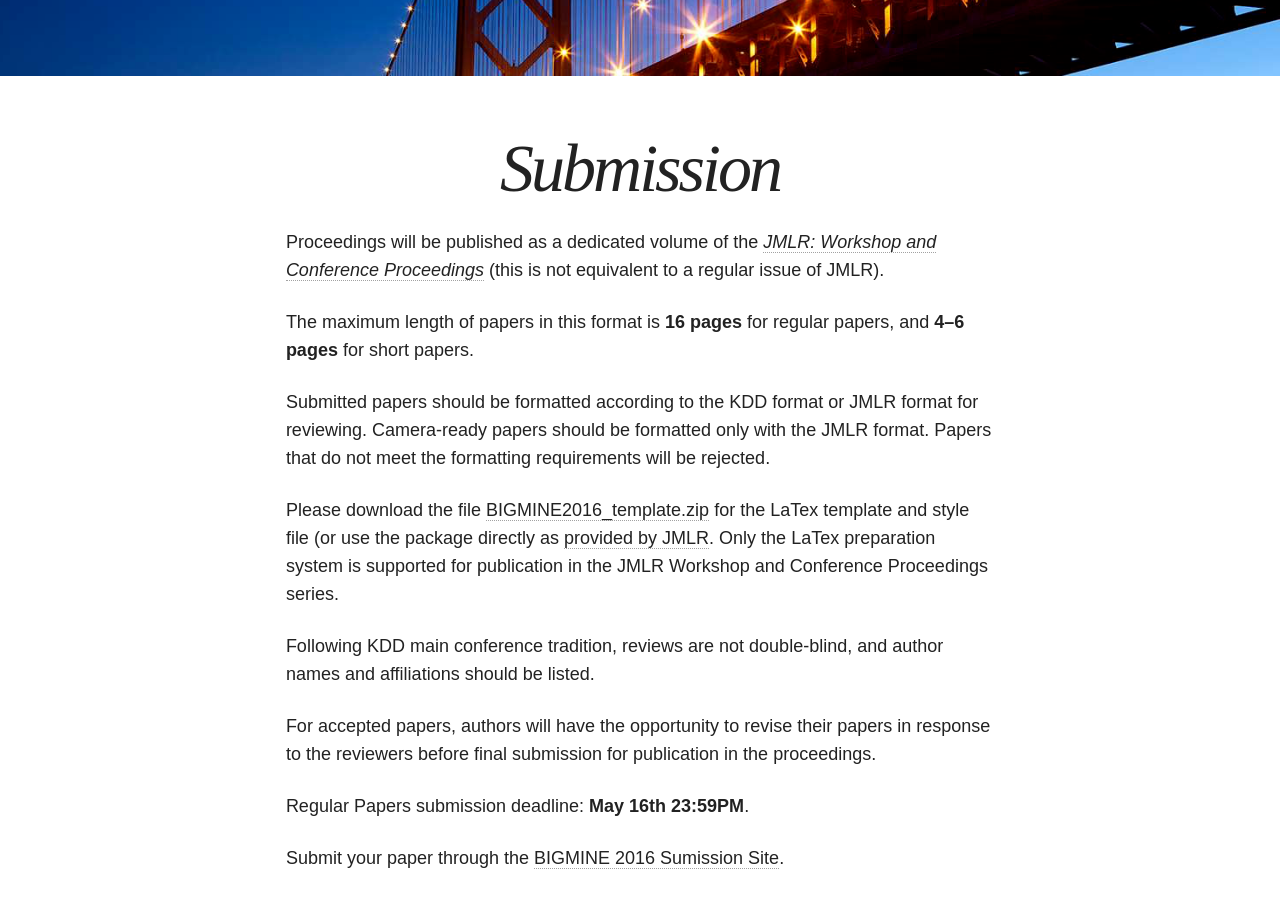
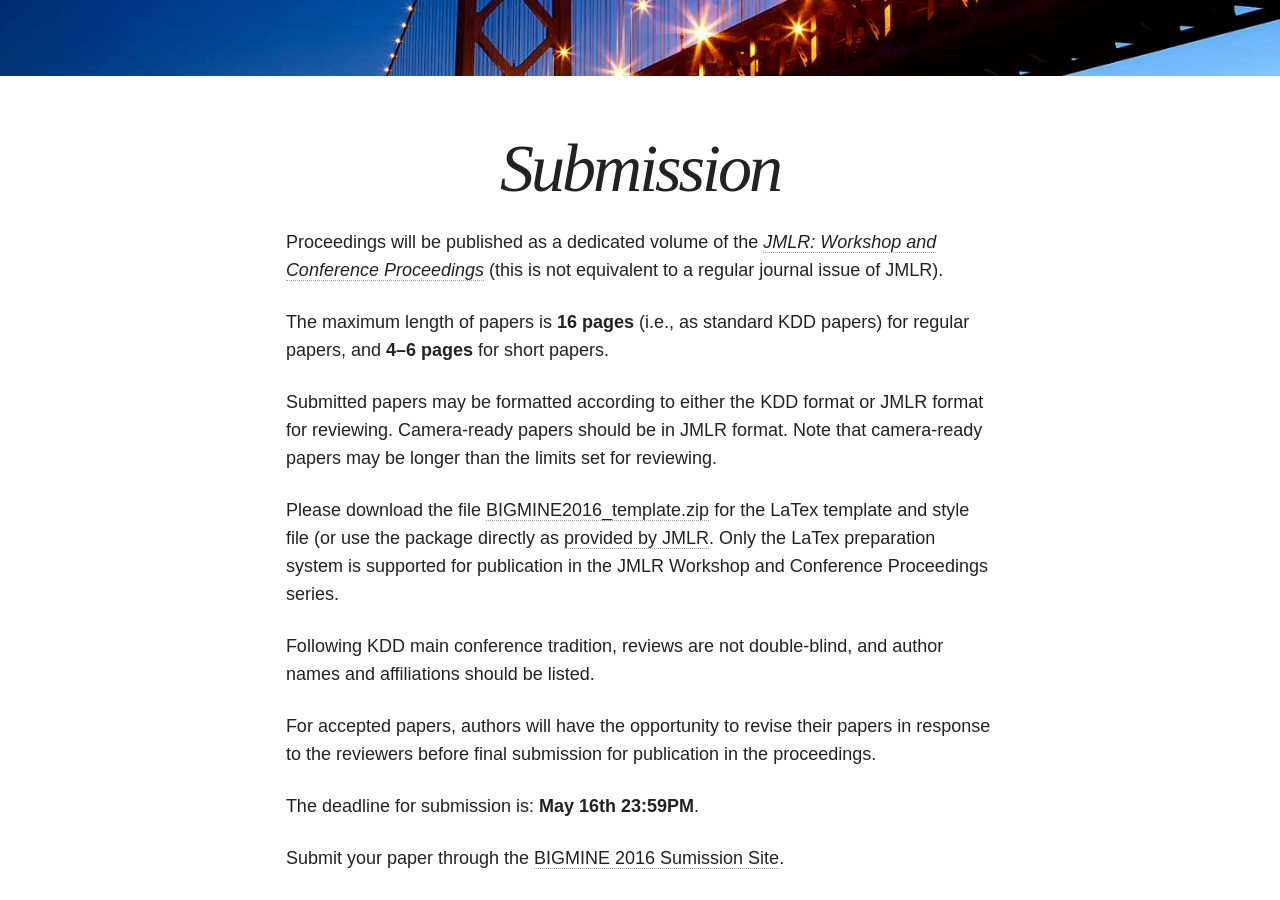
Before and after one commit to bigmine/bigmine17, a Jekyll site: the page built from submission.md, in a window 1280 px wide and 900 px high, scrolled down 353 px. Built offline with Jekyll 4.4.1, drawn with Linux system fonts in a browser that asks for light colours; nearby versions of some CDN libraries.

Commit message:
update regarding paper formats and lengths

```diff
--- a/submission.md
+++ b/submission.md
@@ -5,11 +5,11 @@ image:
   feature: sf4.png
 ---
 
-Proceedings will be published as a dedicated volume of the [*JMLR: Workshop and Conference Proceedings*](http://jmlr.csail.mit.edu/proceedings/) (this is not equivalent to a regular issue of JMLR).
+Proceedings will be published as a dedicated volume of the [*JMLR: Workshop and Conference Proceedings*](http://jmlr.csail.mit.edu/proceedings/) (this is not equivalent to a regular journal issue of JMLR).
 
-The maximum length of papers in this format is **16 pages** for regular papers, and **4--6 pages** for short papers.
+The maximum length of papers is **16 pages** (i.e., as standard KDD papers) for regular papers, and **4--6 pages** for short papers.
 
-Submitted papers should be formatted according to the KDD format or JMLR format for reviewing. Camera-ready papers should be formatted only with the JMLR format. Papers that do not meet the formatting requirements will be rejected.
+Submitted papers may be formatted according to either the KDD format or JMLR format for reviewing. Camera-ready papers should be in JMLR format. Note that camera-ready papers may be longer than the limits set for reviewing.
 
 Please download the file [BIGMINE2016_template.zip](BIGMINE2016_template.zip) for the LaTex template and style file (or use the package directly as [provided by JMLR](http://ctan.org/tex-archive/macros/latex/contrib/jmlr). Only the LaTex preparation system is supported for publication in the JMLR Workshop and Conference Proceedings series.
 
@@ -17,6 +17,6 @@ Following KDD main conference tradition, reviews are not double-blind, and autho
 
 For accepted papers, authors will have the opportunity to revise their papers in response to the reviewers before final submission for publication in the proceedings.
 
-Regular Papers submission deadline: **May 16th 23:59PM**.
+The deadline for submission is: **May 16th 23:59PM**.
 
 Submit your paper through the [BIGMINE 2016 Sumission Site](https://easychair.org/conferences/?conf=bigmine2016).
```
